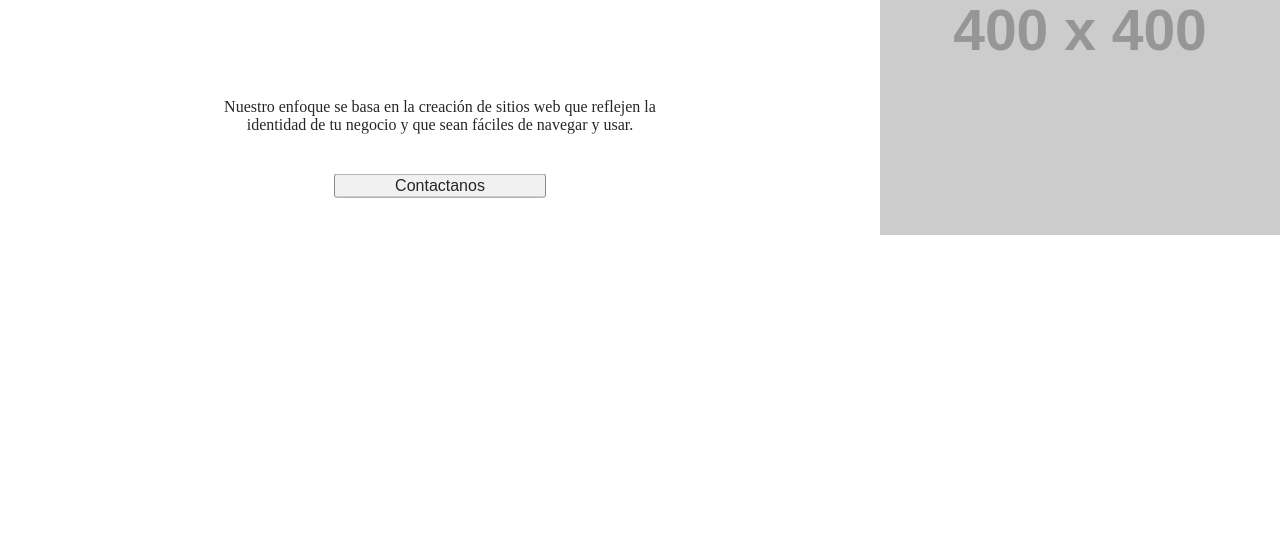
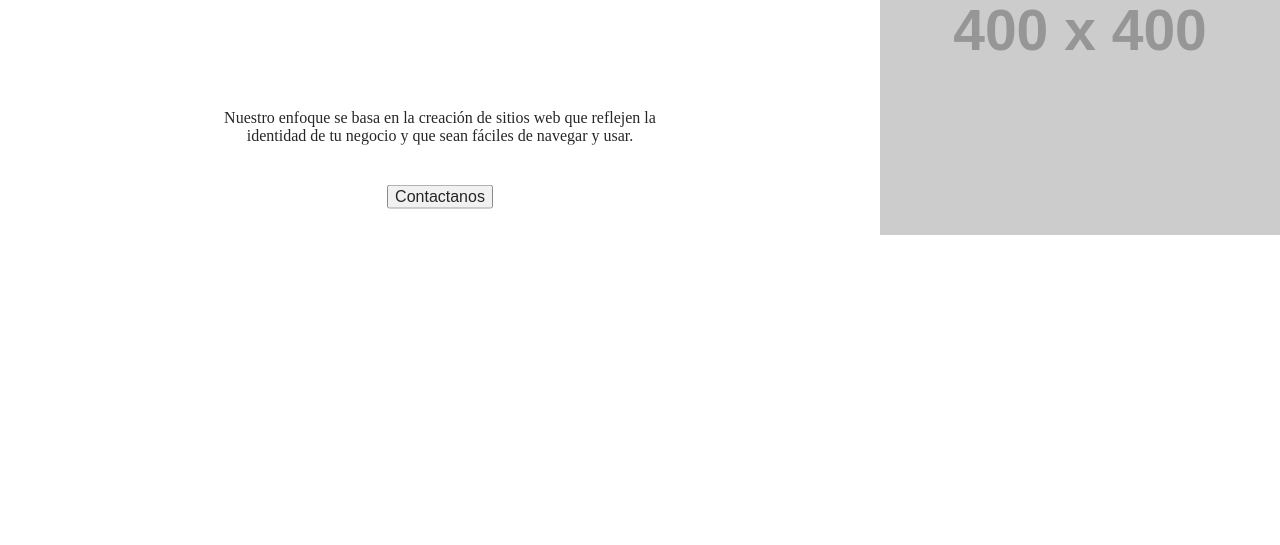
Before and after one commit to Braynin/LevelUp, an Astro site: page / in a window 1280 px wide. Shown: the part 255-800 px from the top of the page. Built offline with nearby package versions, Linux system fonts and the light colour scheme; Astro itself is replaced by a stand-in of ours; placeholder pictures from the web are drawn by us.

Commit message:
ultimito

```diff
--- a/src/modulesCSS/viewsCSS/mainIndex.module.css
+++ b/src/modulesCSS/viewsCSS/mainIndex.module.css
@@ -19,6 +19,14 @@
   align-items: center;
 }
 
+.h1-container,
+.concept-container,
+.button-container {
+  display: flex;
+  flex-direction: column;
+  align-items: center;
+}
+
 .h1 {
   font-size: 2rem;
   width: 100%;
@@ -26,12 +34,6 @@
   animation-duration: 6s;
   animation-timing-function: ease-in-out;
   animation-iteration-count: infinite;
-}
-
-.concept-container {
-  display: flex;
-  flex-direction: column;
-  align-items: center;
 }
 
 .concept {
```
